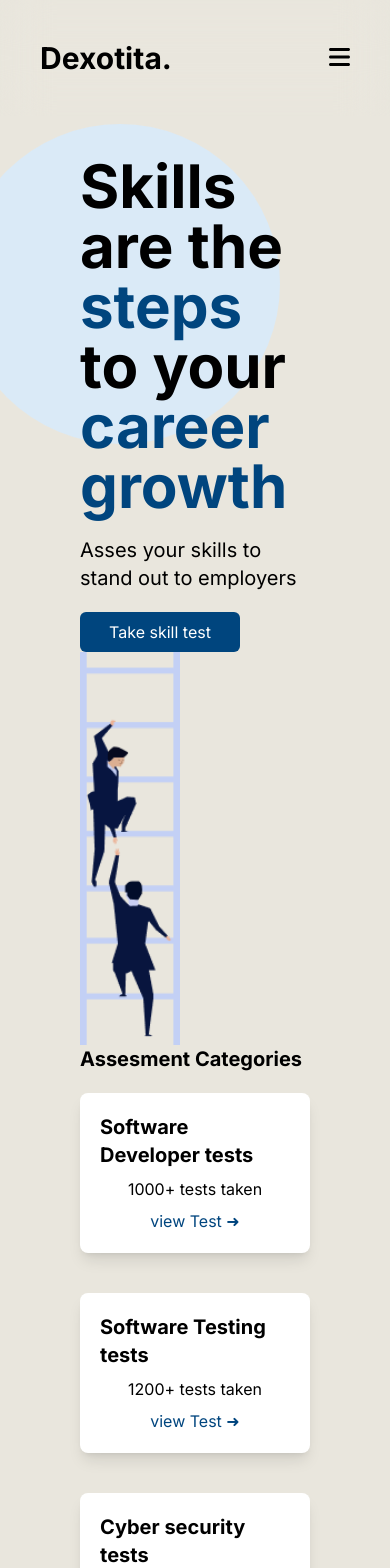
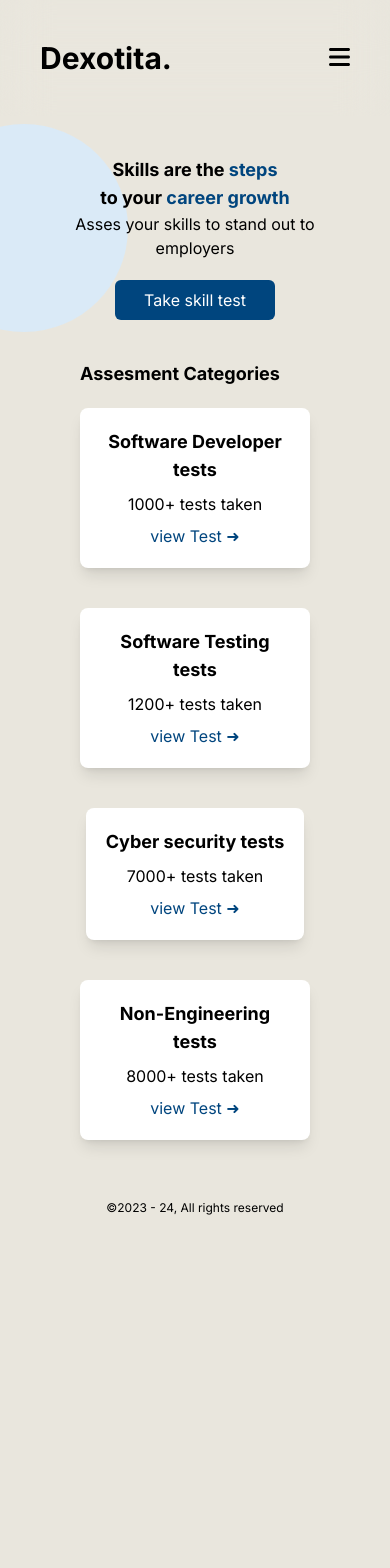
Before and after one commit to AyonC123/innophoria, a Next.js app: page / in a window 390 px wide. Shown: the top 1568 px of the page. After the commit the page ends 1256 px from the top, so only its background shows below. Built offline with nearby package versions, Linux system fonts and the light colour scheme; no server answers.

Commit message:
make changes

```diff
--- a/components/Navbar.jsx
+++ b/components/Navbar.jsx
@@ -61,7 +61,7 @@ export default function Navbar({ session }) {
 									Log Out
 								</button>
 							) : (
-								<Link href="/signup" className=" rounded-lg">
+								<Link href="/signin" className=" rounded-lg">
 									Sign In
 								</Link>
 							)}
--- a/pages/index.jsx
+++ b/pages/index.jsx
@@ -4,13 +4,15 @@ import Link from "next/link";
 export default function Home() {
 	return (
 		<>
-			<main className="px-10 flex justify-between flex-wrap">
-				<div className="texts flex flex-col justify-start gap-5">
-					<h1 className="font-bold text-6xl">
+			<main className="sm:px-10 flex justify-between sm:mb-0 mb-10 ">
+				<div className="texts text-center sm:text-left flex-col justify-start gap-5">
+					<h1 className="font-bold text-lg sm:text-6xl">
 						Skills are the <span className="text-primary">steps</span> <br />
 						to your <span className="text-primary">career growth</span>
 					</h1>
-					<p className="text-xl">Asses your skills to stand out to employers</p>
+					<p className="text-base sm:text-lg sm:mb-0 mb-5">
+						Asses your skills to stand out to employers
+					</p>
 					<button className="bg-secondary p-2 rounded-md text-white w-40">
 						Take skill test
 					</button>
@@ -20,34 +22,35 @@ export default function Home() {
 					alt="climbing ladder"
 					height={100}
 					width={100}
+					className="hidden sm:block"
 				/>
 			</main>
 			<article className="px-10">
-				<h1 className="text-xl font-bold pb-5">Assesment Categories</h1>
+				<h1 className="text-lg font-bold pb-5">Assesment Categories</h1>
 				<div className="flex justify-evenly gap-10 flex-wrap items-center">
-					<div className="flex flex-col justify-center items-center bg-white shadow-lg  rounded-lg p-5 gap-2">
-						<h1 className="font-bold text-xl">Software Developer tests</h1>
+					<div className="text-center flex flex-col justify-center items-center bg-white shadow-lg  rounded-lg p-5 gap-2">
+						<h1 className="font-bold text-lg">Software Developer tests</h1>
 						<p>1000+ tests taken</p>
 						<Link href={"#"} className="text-primary">
 							view Test ➜
 						</Link>
 					</div>
-					<div className="flex flex-col justify-center items-center bg-white shadow-lg rounded-lg p-5 gap-2">
-						<h1 className="font-bold text-xl">Software Testing tests</h1>
+					<div className="flex flex-col justify-center text-center items-center bg-white shadow-lg rounded-lg p-5 gap-2">
+						<h1 className="font-bold text-lg">Software Testing tests</h1>
 						<p>1200+ tests taken</p>
 						<Link href={"#"} className="text-primary">
 							view Test ➜
 						</Link>
 					</div>
-					<div className="flex flex-col justify-center items-center bg-white shadow-lg rounded-lg p-5 gap-2">
-						<h1 className="font-bold text-xl">Cyber security tests</h1>
+					<div className="flex flex-col justify-center text-center items-center bg-white shadow-lg rounded-lg p-5 gap-2">
+						<h1 className="font-bold text-lg">Cyber security tests</h1>
 						<p>7000+ tests taken</p>
 						<Link href={"#"} className="text-primary">
 							view Test ➜
 						</Link>
 					</div>
-					<div className="flex flex-col justify-center items-center bg-white shadow-lg rounded-lg p-5 gap-2">
-						<h1 className="font-bold text-xl">Non-Engineering tests</h1>
+					<div className="flex flex-col justify-center text-center items-center bg-white shadow-lg rounded-lg p-5 gap-2">
+						<h1 className="font-bold text-lg">Non-Engineering tests</h1>
 						<p>8000+ tests taken</p>
 						<Link href={"#"} className="text-primary">
 							view Test ➜
--- a/pages/signin.jsx
+++ b/pages/signin.jsx
@@ -21,11 +21,10 @@ export default function SingIn() {
 					/>
 					<div
 						style={{ width: "500px" }}
-						className="bg-primary px-5 pb-16 pt-10 rounded-lg items-center flex flex-col justify-center gap-5"
+						className="sm:bg-primary px-5 pb-16 pt-10 rounded-lg items-center flex flex-col justify-center gap-5"
 					>
 						<h1 className="font-bold sm:text-3xl sm:mb-6 mb-2 text-center">
-							Find the perfect <br /> job for{" "}
-							<span className="text-primary mb-2">YOU</span>
+							Sign In
 						</h1>
 						<button
 							onClick={() => signIn()}
--- a/pages/signup.jsx
+++ b/pages/signup.jsx
@@ -24,7 +24,7 @@ export default function SignUp() {
 					</div>
 					<div
 						style={{ width: "500px" }}
-						className="bg-primary px-5 pb-16 pt-10 rounded-lg items-center flex flex-col justify-center gap-5"
+						className="sm:bg-primary px-5 pb-16 pt-10 rounded-lg items-center flex flex-col justify-center gap-5"
 					>
 						<h1 className="font-bold sm:text-3xl sm:mb-6 mb-2 text-center">
 							Sign Up
--- a/styles/globals.css
+++ b/styles/globals.css
@@ -26,6 +26,7 @@ body {
 
 .texts {
 	position: relative;
+	z-index: -1;
 }
 
 .texts::before {
@@ -79,3 +80,10 @@ body {
 	border-radius: 50%;
 	font-weight: bold;
 }
+
+@media (max-width: 640px) {
+	.texts::before {
+		width: 13em;
+		height: 13em;
+	}
+}
```
